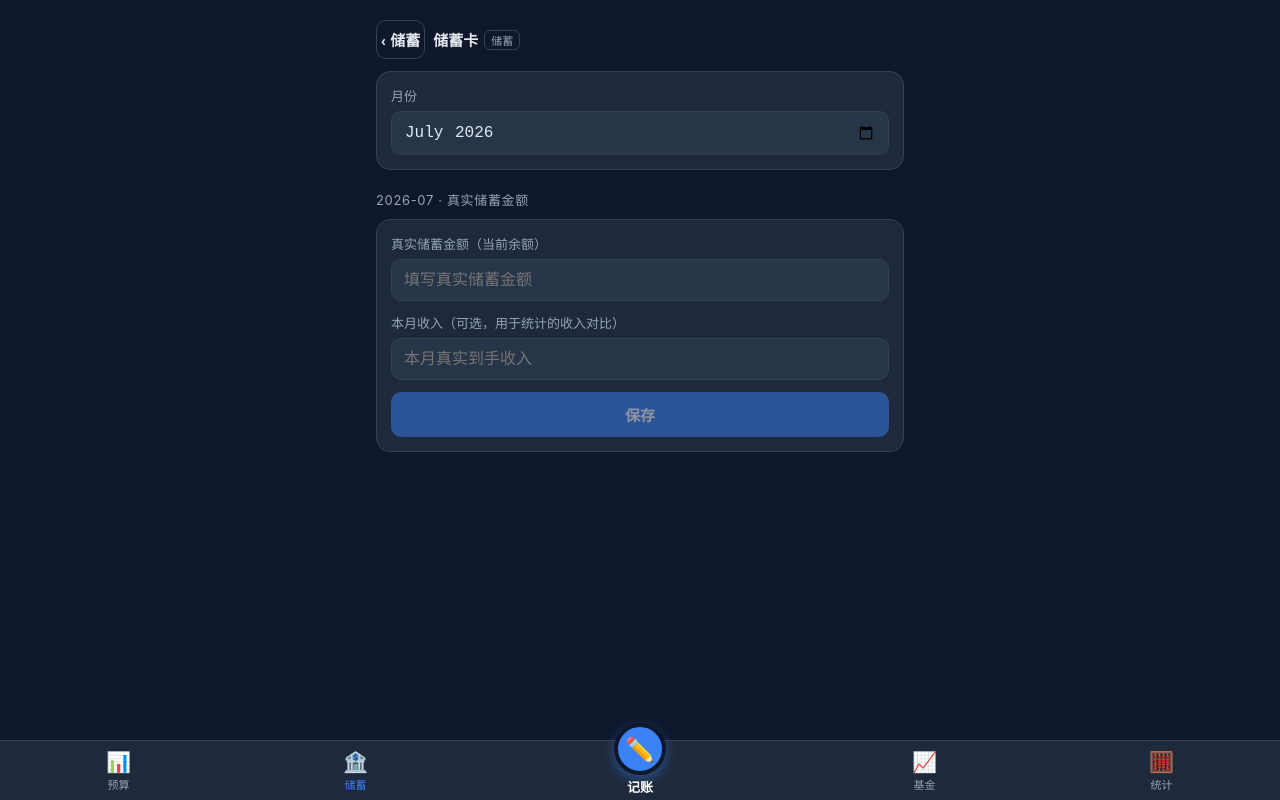
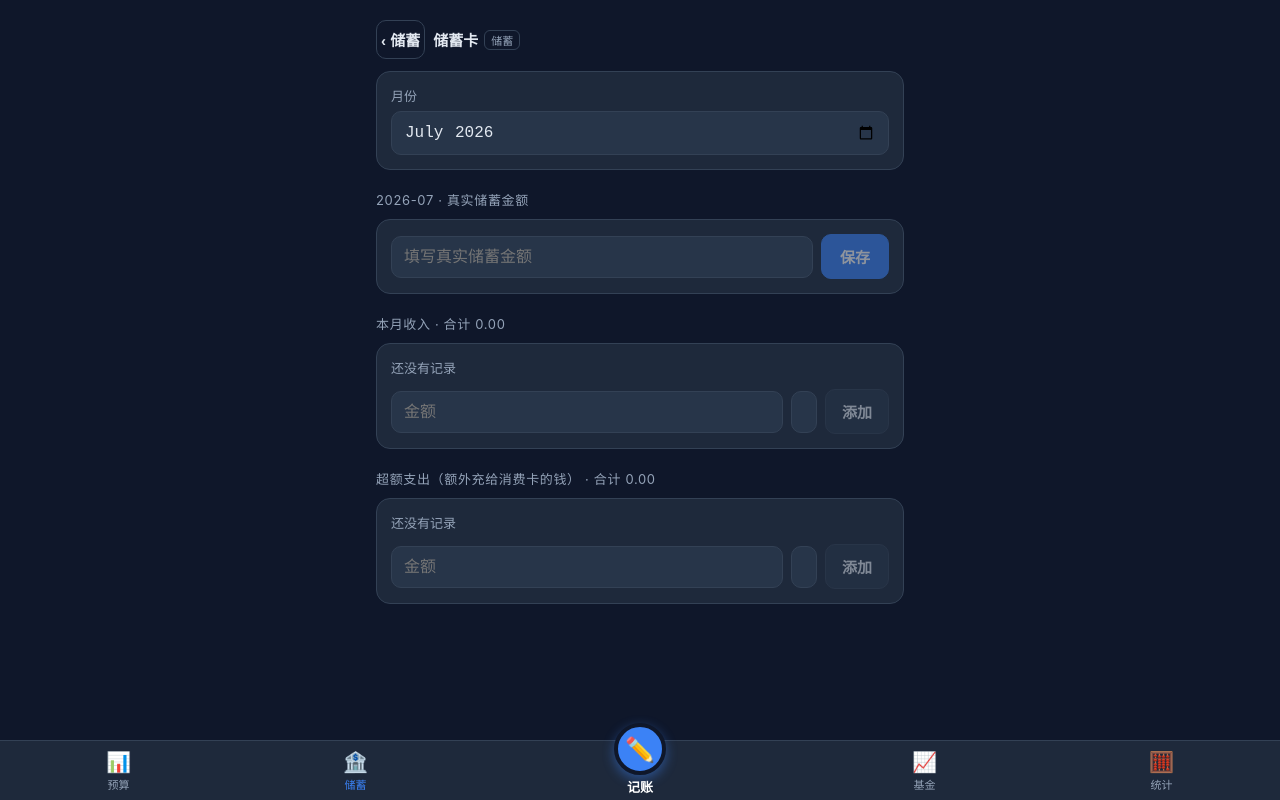
Before and after one commit to KkNeChar0n/Bookkeeping, a React (Vite) app in the folder apps/web/: page /#/savings/1 in a window 1280 px wide. Built offline with nearby package versions, Linux system fonts and the light colour scheme.

Commit message:
采纳超额支出方案: 撤销自动扣额度; 储蓄卡按月多笔收入/超额支出(可删); 对账消费项改用超额支出; 消费记账保持核心

```diff
--- a/apps/web/src/api/hooks.ts
+++ b/apps/web/src/api/hooks.ts
@@ -7,6 +7,7 @@ import { summaryService } from '../services/summary.service';
 import { cardViewService } from '../services/cardview.service';
 import { budgetPlanService } from '../services/budgetPlan.service';
 import { savingsActualService } from '../services/savingsActual.service';
+import { savingsEntryService } from '../services/savingsEntry.service';
 import { savingsSummaryService } from '../services/savingsSummary.service';
 import { spendService } from '../services/spend.service';
 import { spendStatsService } from '../services/spendStats.service';
@@ -217,10 +218,36 @@ export function useSavingsList(cardId: string) {
 export function useSetSavingsAmount() {
   const inv = useInvalidateLedger();
   return useMutation({
-    mutationFn: (body: { cardId: string; month: string; amount: string; income?: string }) =>
+    mutationFn: (body: { cardId: string; month: string; amount: string }) =>
       savingsActualService.setAmount(body),
     onSuccess: inv,
   });
+}
+
+// ---- 储蓄卡多笔条目（收入 / 超额支出） ----
+export function useSavingsEntries(cardId: string, month: string) {
+  return useQuery({
+    queryKey: ['savings', 'entries', cardId, month],
+    queryFn: () => savingsEntryService.list(cardId, month),
+    enabled: !!cardId,
+  });
+}
+export function useAddSavingsEntry() {
+  const inv = useInvalidateLedger();
+  return useMutation({
+    mutationFn: (body: {
+      cardId: string;
+      month: string;
+      kind: 'INCOME' | 'EXCESS';
+      amount: string;
+      note?: string;
+    }) => savingsEntryService.add(body),
+    onSuccess: inv,
+  });
+}
+export function useRemoveSavingsEntry() {
+  const inv = useInvalidateLedger();
+  return useMutation({ mutationFn: (id: string) => savingsEntryService.remove(id), onSuccess: inv });
 }
 export function useRemoveSavings() {
   const inv = useInvalidateLedger();
--- a/apps/web/src/db/db.ts
+++ b/apps/web/src/db/db.ts
@@ -67,8 +67,19 @@ export interface SavingsActualRow {
   cardId: string;
   month: string; // YYYY-MM
   amount: number; // cents（真实储蓄余额）
-  income?: number; // cents（本月真实收入，可选）
+  income?: number; // cents（旧版单条收入，已迁移到 savingsEntries）
   updatedAt: number;
+}
+
+// 储蓄卡按月的多笔条目：收入 / 超额支出（充给消费卡的额外钱）
+export interface SavingsEntryRow {
+  id: string;
+  cardId: string;
+  month: string; // YYYY-MM
+  kind: 'INCOME' | 'EXCESS';
+  amount: number; // cents
+  note?: string;
+  createdAt: number;
 }
 
 // 消费卡每月额度
@@ -98,6 +109,7 @@ export class BookkeepingDB extends Dexie {
   savingsActuals!: Table<SavingsActualRow, string>;
   spendQuotas!: Table<SpendQuotaRow, string>;
   categories!: Table<CategoryRow, string>;
+  savingsEntries!: Table<SavingsEntryRow, string>;
 
   constructor() {
     super('bookkeeping');
@@ -131,6 +143,26 @@ export class BookkeepingDB extends Dexie {
     this.version(5).stores({
       categories: 'id, kind',
     });
+    // v6：储蓄卡多笔收入/超额支出；把旧的单条 income 迁移过来
+    this.version(6)
+      .stores({ savingsEntries: 'id, cardId, [cardId+month], kind' })
+      .upgrade(async (tx) => {
+        const rows = (await tx.table('savingsActuals').toArray()) as SavingsActualRow[];
+        const entries: SavingsEntryRow[] = [];
+        for (const r of rows) {
+          if (r.income && r.income > 0) {
+            entries.push({
+              id: crypto.randomUUID(),
+              cardId: r.cardId,
+              month: r.month,
+              kind: 'INCOME',
+              amount: r.income,
+              createdAt: r.updatedAt,
+            });
+          }
+        }
+        if (entries.length) await tx.table('savingsEntries').bulkAdd(entries);
+      });
   }
 }
 
--- a/apps/web/src/pages/SavingsCardPage.tsx
+++ b/apps/web/src/pages/SavingsCardPage.tsx
@@ -1,6 +1,14 @@
 import { useEffect, useState } from 'react';
 import { useNavigate, useParams } from 'react-router-dom';
-import { useCards, useRemoveSavings, useSavingsList, useSetSavingsAmount } from '../api/hooks';
+import {
+  useAddSavingsEntry,
+  useCards,
+  useRemoveSavings,
+  useRemoveSavingsEntry,
+  useSavingsEntries,
+  useSavingsList,
+  useSetSavingsAmount,
+} from '../api/hooks';
 import { CardManageBar } from '../components/CardManageBar';
 import { currentMonthStr, fmtMoney, fmtSigned } from '../lib/format';
 
@@ -15,20 +23,18 @@ export function SavingsCardPage() {
   const card = cards.data?.find((c) => c.id === id);
   const [month, setMonth] = useState(currentMonthStr());
   const [amount, setAmount] = useState('');
-  const [income, setIncome] = useState('');
 
   const rows = list.data ?? [];
   const existing = rows.find((r) => r.month === month);
+  const entries = useSavingsEntries(id, month);
 
-  // 切换月份时，把已有金额/收入带入输入框
   useEffect(() => {
     setAmount(existing ? existing.amount : '');
-    setIncome(existing?.income ?? '');
-  }, [month, existing?.amount, existing?.income]); // eslint-disable-line react-hooks/exhaustive-deps
+  }, [month, existing?.amount]); // eslint-disable-line react-hooks/exhaustive-deps
 
   const submit = async () => {
     if (!amount) return;
-    await setAmt.mutateAsync({ cardId: id, month, amount, income });
+    await setAmt.mutateAsync({ cardId: id, month, amount });
   };
 
   return (
@@ -44,7 +50,6 @@ export function SavingsCardPage() {
         <span style={{ width: 40 }} />
       </div>
 
-      {/* 月份选择 */}
       <div className="card">
         <div className="field" style={{ margin: 0 }}>
           <label>月份</label>
@@ -52,32 +57,34 @@ export function SavingsCardPage() {
         </div>
       </div>
 
-      {/* 该月填写 */}
       <div className="section-title">{month} · 真实储蓄金额{existing ? '（覆盖已有）' : ''}</div>
       <div className="card">
-        <div className="field">
-          <label>真实储蓄金额（当前余额）</label>
+        <div className="row-between" style={{ gap: 8 }}>
           <input type="number" step="0.01" placeholder="填写真实储蓄金额" value={amount} onChange={(e) => setAmount(e.target.value)} />
+          <button
+            className="primary"
+            style={{ width: 'auto', padding: '11px 18px', whiteSpace: 'nowrap' }}
+            onClick={submit}
+            disabled={!amount || setAmt.isPending}
+          >
+            保存
+          </button>
         </div>
-        <div className="field">
-          <label>本月收入（可选，用于统计的收入对比）</label>
-          <input type="number" step="0.01" placeholder="本月真实到手收入" value={income} onChange={(e) => setIncome(e.target.value)} />
-        </div>
-        <button className="primary" onClick={submit} disabled={!amount || setAmt.isPending}>
-          保存
-        </button>
       </div>
 
-      {/* 历史（点选切换月份） */}
+      <EntrySection cardId={id} month={month} kind="INCOME" title="本月收入" data={entries.data ?? []} />
+      <EntrySection cardId={id} month={month} kind="EXCESS" title="超额支出（额外充给消费卡的钱）" data={entries.data ?? []} />
+
+      {/* 历史储蓄余额 */}
       {rows.length > 0 && (
         <>
-          <div className="section-title">各月储蓄</div>
+          <div className="section-title">各月储蓄余额</div>
           <div className="card">
             {rows.map((r, i) => {
               const prev = rows[i + 1];
               const delta = prev ? Number(r.amount) - Number(prev.amount) : null;
               return (
-                <div className={`tx${r.month === month ? ' picked' : ''}`} key={r.id}>
+                <div className="tx" key={r.id}>
                   <div onClick={() => setMonth(r.month)} style={{ cursor: 'pointer', flex: 1 }}>
                     <div>{r.month}</div>
                     {delta !== null && (
@@ -100,14 +107,68 @@ export function SavingsCardPage() {
       )}
 
       {card && (
-        <CardManageBar
-          cardId={id}
-          name={card.name}
-          initialBalance={card.initialBalance}
-          showInitial
-          onDeleted={() => navigate('/savings')}
-        />
+        <CardManageBar cardId={id} name={card.name} initialBalance={card.initialBalance} showInitial onDeleted={() => navigate('/savings')} />
       )}
     </div>
   );
 }
+
+function EntrySection({
+  cardId,
+  month,
+  kind,
+  title,
+  data,
+}: {
+  cardId: string;
+  month: string;
+  kind: 'INCOME' | 'EXCESS';
+  title: string;
+  data: { id: string; kind: string; amount: string; note: string | null }[];
+}) {
+  const add = useAddSavingsEntry();
+  const remove = useRemoveSavingsEntry();
+  const [amount, setAmount] = useState('');
+  const [note, setNote] = useState('');
+  const rows = data.filter((d) => d.kind === kind);
+  const total = rows.reduce((s, r) => s + Number(r.amount), 0);
+
+  const submit = async () => {
+    if (!amount) return;
+    await add.mutateAsync({ cardId, month, kind, amount, note: note || undefined });
+    setAmount('');
+    setNote('');
+  };
+
+  return (
+    <>
+      <div className="section-title">
+        {title} · 合计 {fmtMoney(total)}
+      </div>
+      <div className="card">
+        {rows.length ? (
+          rows.map((r) => (
+            <div className="tx" key={r.id}>
+              <div>
+                <div>{fmtMoney(r.amount)}</div>
+                {r.note ? <div className="meta">{r.note}</div> : null}
+              </div>
+              <button className="ghost" onClick={() => remove.mutate(r.id)}>
+                ✕
+              </button>
+            </div>
+          ))
+        ) : (
+          <div className="muted">还没有记录</div>
+        )}
+        <div className="row-between mt" style={{ gap: 8 }}>
+          <input type="number" step="0.01" placeholder="金额" value={amount} onChange={(e) => setAmount(e.target.value)} />
+          <input placeholder="备注(可选)" value={note} onChange={(e) => setNote(e.target.value)} style={{ flex: 1 }} />
+          <button style={{ width: 'auto', padding: '11px 16px', whiteSpace: 'nowrap' }} onClick={submit} disabled={!amount}>
+            添加
+          </button>
+        </div>
+      </div>
+    </>
+  );
+}
--- a/apps/web/src/pages/SummaryPage.tsx
+++ b/apps/web/src/pages/SummaryPage.tsx
@@ -180,7 +180,7 @@ export function SummaryPage() {
               <span className={Number(r.fundProfit) >= 0 ? 'pos' : 'neg'}>{fmtSigned(r.fundProfit)}</span>
             </div>
             <div className="brk">
-              <span>消费超支(累计)</span>
+              <span>超额支出(累计)</span>
               <span className={Number(r.overspend) > 0 ? 'neg' : ''}>
                 {Number(r.overspend) > 0 ? `−${fmtMoney(r.overspend)}` : '0.00'}
               </span>
@@ -194,7 +194,7 @@ export function SummaryPage() {
               <span className={Number(r.interest) >= 0 ? 'pos' : 'neg'}>{fmtSigned(r.interest)}</span>
             </div>
             <div className="muted mt" style={{ fontSize: 12 }}>
-              预算总资产已自动扣除计划消费（消费额度）。
+              超额支出=你在储蓄卡里记的、额外充给消费卡的钱。
             </div>
             {!r.savingsFilled && (
               <div className="warn mt">部分储蓄卡未填该期真实额，总资产/差额暂不完整。</div>
--- a/apps/web/src/services/savingsActual.service.ts
+++ b/apps/web/src/services/savingsActual.service.ts
@@ -5,7 +5,6 @@ export interface SavingsMonthDTO {
   id: string;
   month: string; // YYYY-MM
   amount: string;
-  income: string | null; // 本月真实收入（可选）
 }
 
 export const savingsActualService = {
@@ -13,56 +12,28 @@ export const savingsActualService = {
     const rows = await db.savingsActuals.where('cardId').equals(cardId).toArray();
     return rows
       .sort((a, b) => b.month.localeCompare(a.month))
-      .map((r) => ({
-        id: r.id,
-        month: r.month,
-        amount: fromCents(r.amount),
-        income: r.income != null ? fromCents(r.income) : null,
-      }));
+      .map((r) => ({ id: r.id, month: r.month, amount: fromCents(r.amount) }));
   },
 
-  /** 某卡某月填写真实储蓄额 + 可选本月收入（每月唯一，upsert） */
-  async setAmount(input: {
-    cardId: string;
-    month: string;
-    amount: string;
-    income?: string;
-  }): Promise<void> {
+  /** 某卡某月填写真实储蓄额（每月唯一，upsert） */
+  async setAmount(input: { cardId: string; month: string; amount: string }): Promise<void> {
     const amt = toCents(input.amount);
-    const inc = input.income !== undefined && input.income !== '' ? toCents(input.income) : undefined;
     const existing = await db.savingsActuals
       .where('[cardId+month]')
       .equals([input.cardId, input.month])
       .first();
     if (existing) {
-      await db.savingsActuals.update(existing.id, {
-        amount: amt,
-        ...(input.income !== undefined ? { income: inc } : {}),
-        updatedAt: nowTs(),
-      });
+      await db.savingsActuals.update(existing.id, { amount: amt, updatedAt: nowTs() });
     } else {
       const row: SavingsActualRow = {
         id: newId(),
         cardId: input.cardId,
         month: input.month,
         amount: amt,
-        income: inc,
         updatedAt: nowTs(),
       };
       await db.savingsActuals.add(row);
     }
-  },
-
-  /** 各储蓄卡某月的真实收入合计 */
-  async actualIncome(month: string): Promise<Cents> {
-    const rows = await db.savingsActuals.toArray();
-    return rows.filter((r) => r.month === month).reduce((s, r) => s + (r.income ?? 0), 0);
-  },
-
-  /** 某储蓄卡「截至某月」的累计真实收入 */
-  async cumIncomeUpTo(cardId: string, month: string): Promise<Cents> {
-    const rows = await db.savingsActuals.where('cardId').equals(cardId).toArray();
-    return rows.filter((r) => r.month <= month).reduce((s, r) => s + (r.income ?? 0), 0);
   },
 
   /** 某储蓄卡截至某月的真实余额（取 ≤refMonth 的最近一条），无则 null */
--- /dev/null
+++ b/apps/web/src/services/savingsEntry.service.ts
@@ -0,0 +1,65 @@
+import { db, newId, nowTs } from '../db/db';
+import { fromCents, toCents, type Cents } from '../domain/money';
+
+export type SavingsEntryKind = 'INCOME' | 'EXCESS';
+
+export interface SavingsEntryDTO {
+  id: string;
+  kind: SavingsEntryKind;
+  amount: string;
+  note: string | null;
+}
+
+export const savingsEntryService = {
+  /** 某卡某月的多笔条目（收入 + 超额支出） */
+  async list(cardId: string, month: string): Promise<SavingsEntryDTO[]> {
+    const rows = await db.savingsEntries.where('[cardId+month]').equals([cardId, month]).toArray();
+    return rows
+      .sort((a, b) => a.createdAt - b.createdAt)
+      .map((r) => ({ id: r.id, kind: r.kind, amount: fromCents(r.amount), note: r.note ?? null }));
+  },
+
+  async add(input: {
+    cardId: string;
+    month: string;
+    kind: SavingsEntryKind;
+    amount: string;
+    note?: string;
+  }): Promise<void> {
+    const amt = toCents(input.amount);
+    if (amt <= 0) throw new Error('金额必须为正');
+    await db.savingsEntries.add({
+      id: newId(),
+      cardId: input.cardId,
+      month: input.month,
+      kind: input.kind,
+      amount: amt,
+      note: input.note?.trim() || undefined,
+      createdAt: nowTs(),
+    });
+  },
+
+  async remove(id: string): Promise<void> {
+    await db.savingsEntries.delete(id);
+  },
+
+  /** 某周期(prefix)的实际收入合计（所有储蓄卡） */
+  async actualIncome(prefix: string): Promise<Cents> {
+    const rows = await db.savingsEntries.where('kind').equals('INCOME').toArray();
+    return rows.filter((r) => r.month.startsWith(prefix)).reduce((s, r) => s + r.amount, 0);
+  },
+
+  /** 某卡截至某月的累计收入 */
+  async cumIncomeUpTo(cardId: string, refMonth: string): Promise<Cents> {
+    const all = await db.savingsEntries.where('cardId').equals(cardId).toArray();
+    return all
+      .filter((r) => r.kind === 'INCOME' && r.month <= refMonth)
+      .reduce((s, r) => s + r.amount, 0);
+  },
+
+  /** 截至某月的累计超额支出（所有储蓄卡）——对账里真正从储蓄流出的消费钱 */
+  async cumExcessUpTo(refMonth: string): Promise<Cents> {
+    const rows = await db.savingsEntries.where('kind').equals('EXCESS').toArray();
+    return rows.filter((r) => r.month <= refMonth).reduce((s, r) => s + r.amount, 0);
+  },
+};
```
Also changed, not shown: apps/web/src/services/backup.service.ts (+7 -0 lines), apps/web/src/services/incomeCompare.service.ts (+3 -7 lines), apps/web/src/services/reconciliation.service.ts (+6 -7 lines).
